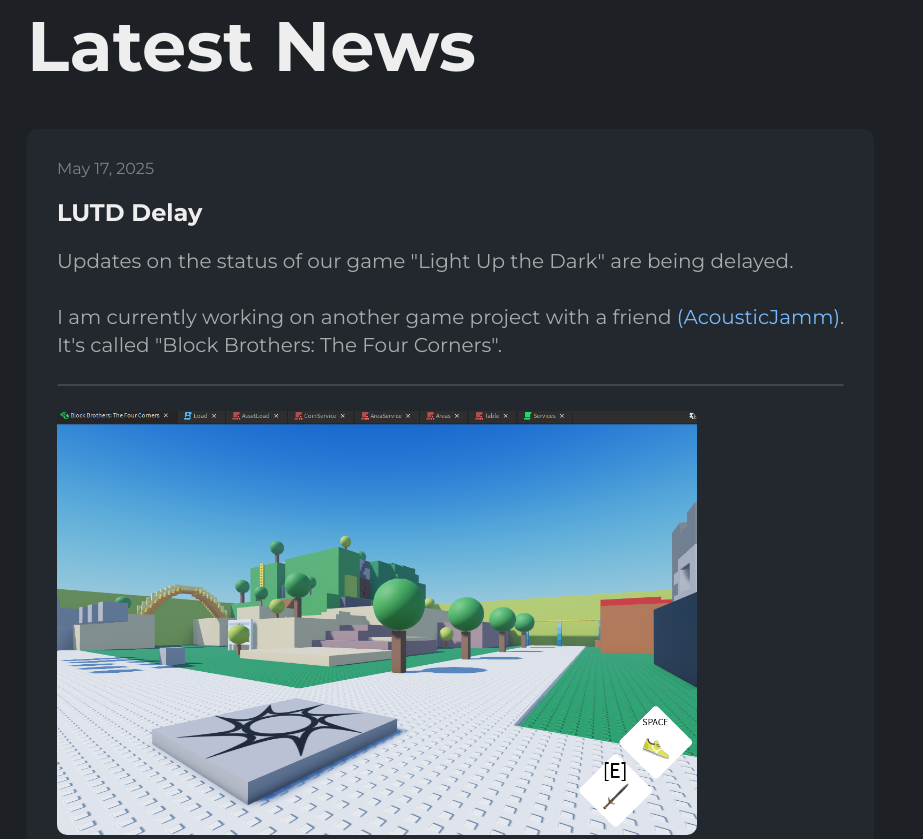
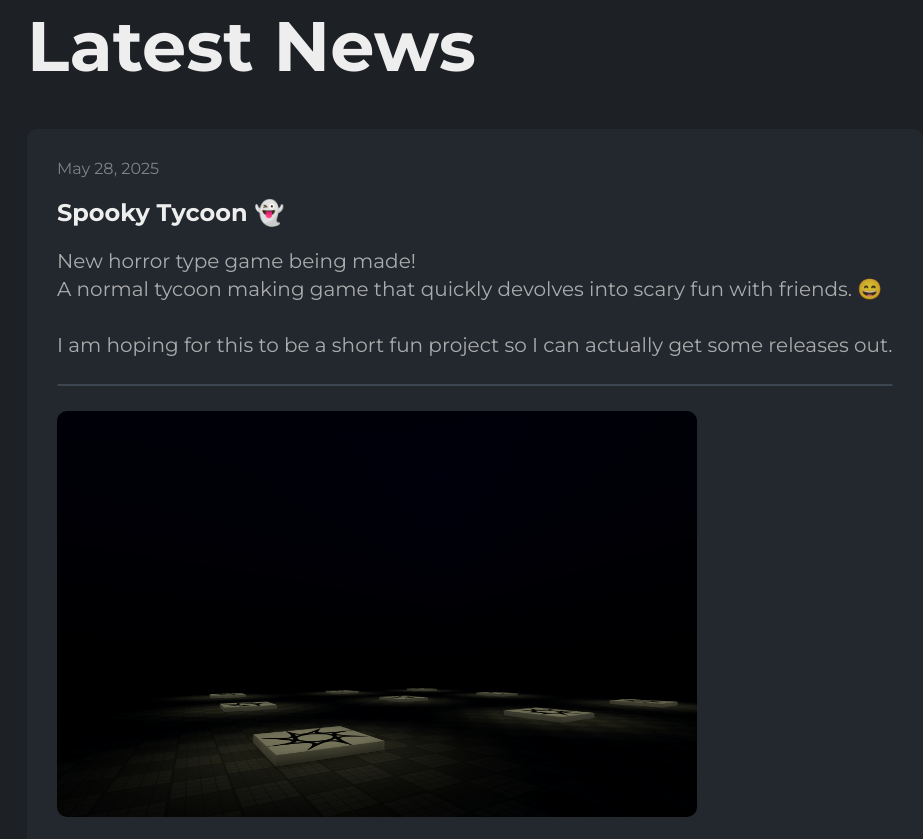
Before and after one commit to JackaBoiGamez/MindfogDevelopment, a plain HTML site: page index.html in a window 1280 px wide. Shown: the part 1361-2200 px from the top of the page, without its empty margins (101-1024 px from the left). Drawn offline with Linux system fonts and the light colour scheme.

Commit message:
Spooky Tycoon Experience Added

```diff
--- a/index.html
+++ b/index.html
@@ -45,19 +45,20 @@
     </div>
     <div class="section">
         <h1 id="latest-news">Latest News</h1>
-        <!-- Post #4 -->
+        <!-- Post #5 -->
         <div class="latest-news-post">
-            <div class="news-subtitle">May 17, 2025</div>
-            <h2>LUTD Delay</h2>
-            <p>Updates on the status of our game "Light Up the Dark" are being delayed.
+            <div class="news-subtitle">May 28, 2025</div>
+            <h2>Spooky Tycoon 👻</h2>
+            <p>
+                New horror type game being made!
+                <br>
+                A normal tycoon making game that quickly devolves into scary fun with friends. 😄
                 <br>
                 <br>
-                I am currently working on another game project with a friend <a href="https://acousticjamm.carrd.co/" target="_blank">(AcousticJamm)</a>.
-                <br>
-                It's called "Block Brothers: The Four Corners".
+                I am hoping for this to be a short fun project so I can actually get some releases out.
             </p>
             <hr>
-            <img src="./assets/images/news/2025-05-17-LUTD_Delay.PNG">
+            <img src="./assets/images/news/2025-05-28-Spooky_Tycoon.PNG">
         </div>
         <a href="./news.html">
             <div class="button">VIEW MORE</div>
@@ -70,6 +71,8 @@
             <li>DRUID - [TBD]</li>
             <br>
             <li>Light Up the Dark - [TBD]</li>
+            <br>
+            <li>Spooky Tycoon - [TBD]</li>
         </p>
         <br>
         <p>
```
Also changed, not shown: news.html (+16 -0 lines), assets/images/news/2025-05-28-Spooky_Tycoon.PNG (added).
